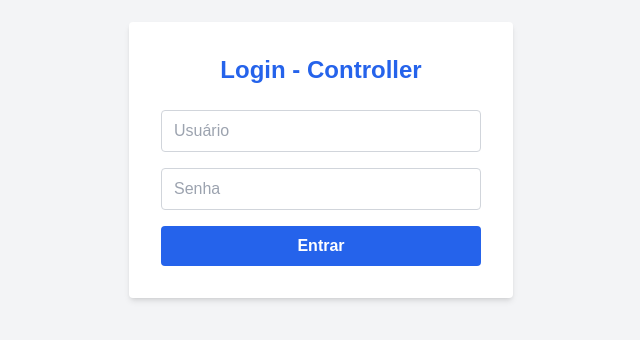
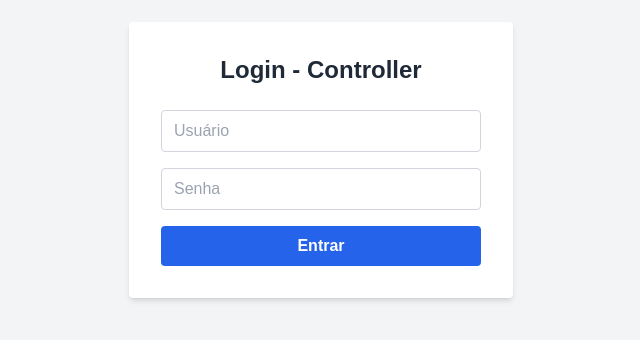
Before and after one commit to Yendza/bayala-frontend, a Next.js app: page /login in a window 1280 px wide. Shown: the part 264-604 px from the top of the page, without its empty margins (319-959 px from the left). Built offline with nearby package versions, Linux system fonts and the light colour scheme; no server answers.

Commit message:
Update page.tsx

```diff
--- a/app/login/page.tsx
+++ b/app/login/page.tsx
@@ -37,7 +37,7 @@
     return (
         <div className="min-h-screen flex items-center justify-center bg-gray-100">
             <div className="bg-white p-8 rounded shadow-md w-full max-w-sm">
-                <h1 className="text-2xl font-bold mb-6 text-center text-blue-600">Login - Controller</h1>
+                <h1 className="text-2xl font-bold mb-6 text-center text-blue">Login - Controller</h1>
 
                 <form onSubmit={handleSubmit} className="flex flex-col gap-4">
                     <input
```
